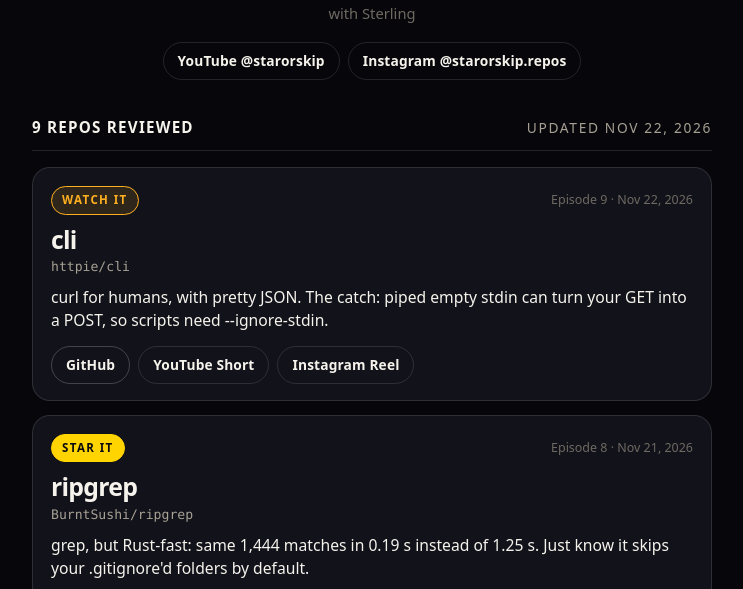
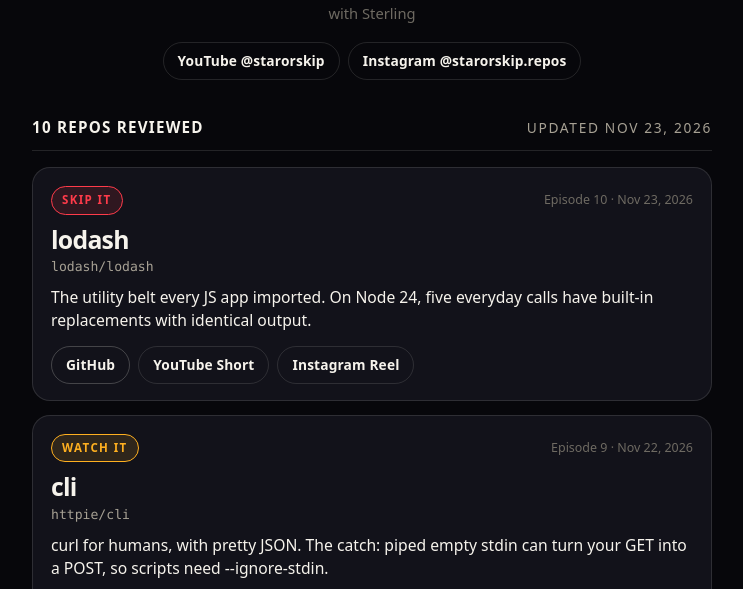
Before and after one commit to WorldYT/WorldYT.github.io, a plain HTML site: page starorskip/index.html in a window 1280 px wide. Shown: the part 211-800 px from the top of the page, without its empty margins (268-1011 px from the left). Drawn offline with Linux system fonts and the light colour scheme.

Commit message:
Update Star or Skip repo list (10 repos, ep10 lodash SKIP IT added)

```diff
--- a/starorskip/index.html
+++ b/starorskip/index.html
@@ -184,8 +184,19 @@
         <a href="https://www.instagram.com/starorskip.repos/" rel="noopener noreferrer">Instagram @starorskip.repos</a>
       </nav>
     </header>
-    <div class="count"><strong>9 repos reviewed</strong><span>Updated Nov 22, 2026</span></div>
+    <div class="count"><strong>10 repos reviewed</strong><span>Updated Nov 23, 2026</span></div>
     <section class="list" aria-label="Reviewed repositories">
+
+      <article class="card">
+        <div class="card-top">
+          <span class="badge skip">SKIP IT</span>
+          <span class="meta">Episode 10 · Nov 23, 2026</span>
+        </div>
+        <h2>lodash</h2>
+        <p class="slug"><a href="https://github.com/lodash/lodash" rel="noopener noreferrer">lodash/lodash</a></p>
+        <p class="blurb">The utility belt every JS app imported. On Node 24, five everyday calls have built-in replacements with identical output.</p>
+        <div class="links"><a class="btn gh" href="https://github.com/lodash/lodash" rel="noopener noreferrer">GitHub</a><a class="btn yt" href="https://youtube.com/shorts/UGuVEI9ZMpc" rel="noopener noreferrer">YouTube Short</a><a class="btn ig" href="https://www.instagram.com/starorskip.repos/reel/DgFffWozfB1/" rel="noopener noreferrer">Instagram Reel</a></div>
+      </article>
 
       <article class="card">
         <div class="card-top">
```
